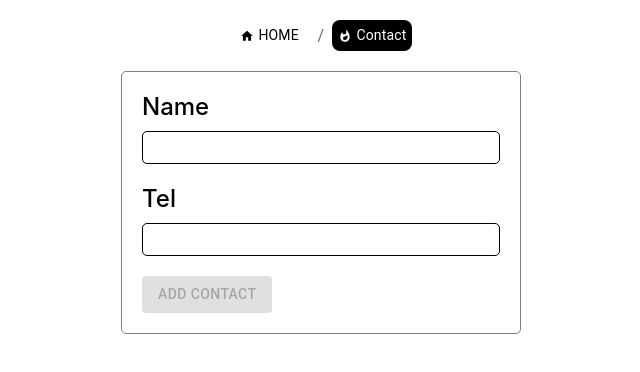
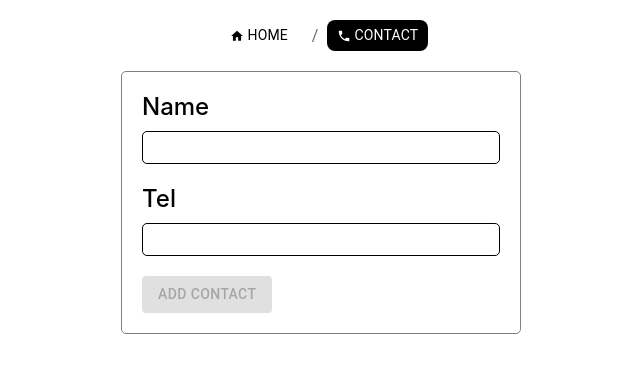
Before and after one commit to Myrhoiazov/goit-react-hw-08-phonebook, a React (Create React App) app: page /goit-react-hw-08-phonebook/contacts in a window 1280 px wide. Shown: the top 372 px of the page, without its empty margins (319-959 px from the left). Built offline with nearby package versions, Linux system fonts and the light colour scheme; no server answers.

Commit message:
finish day

```diff
--- a/src/components/Layout/Sidebar/Nav/Nav.jsx
+++ b/src/components/Layout/Sidebar/Nav/Nav.jsx
@@ -1,9 +1,8 @@
 import Breadcrumbs from '@mui/material/Breadcrumbs';
 import { NavLink } from 'react-router-dom';
 import HomeIcon from '@mui/icons-material/Home';
-import WhatshotIcon from '@mui/icons-material/Whatshot';
+import CallSharpIcon from '@mui/icons-material/CallSharp';
 import s from '../Nav/Nav.module.scss';
-
 
 const Nav = () => {
   const getActiveClassName = ({ isActive }) => {
@@ -22,8 +21,8 @@ const Nav = () => {
           HOME
         </NavLink>
         <NavLink className={getActiveClassName} to="/contacts">
-          <WhatshotIcon sx={{ mr: 0.5 }} fontSize="inherit" />
-          Contact
+          <CallSharpIcon sx={{ mr: 0.5 }} fontSize="inherit" />
+          CONTACT
         </NavLink>
       </Breadcrumbs>
     </div>
--- a/src/components/Layout/Sidebar/Nav/Nav.module.scss
+++ b/src/components/Layout/Sidebar/Nav/Nav.module.scss
@@ -20,8 +20,8 @@
   align-items: center;
   justify-content: center;
   text-decoration: none;
-  width: 70px;
-  padding: 5px;
+  min-width: 70px;
+  padding: 5px 10px ;
 
   font-size: 14px;
   color: rgb(0, 0, 0);
```
